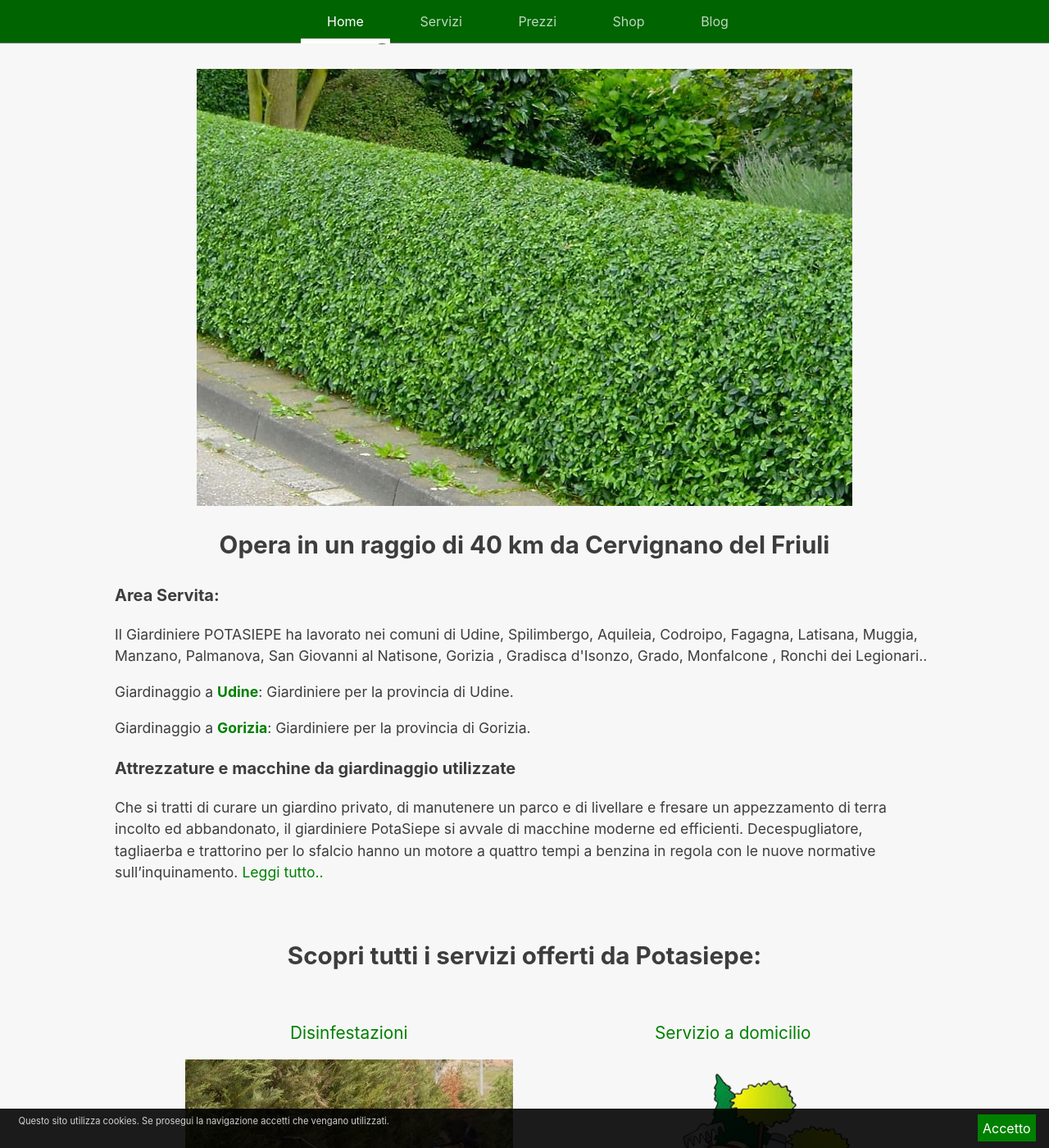
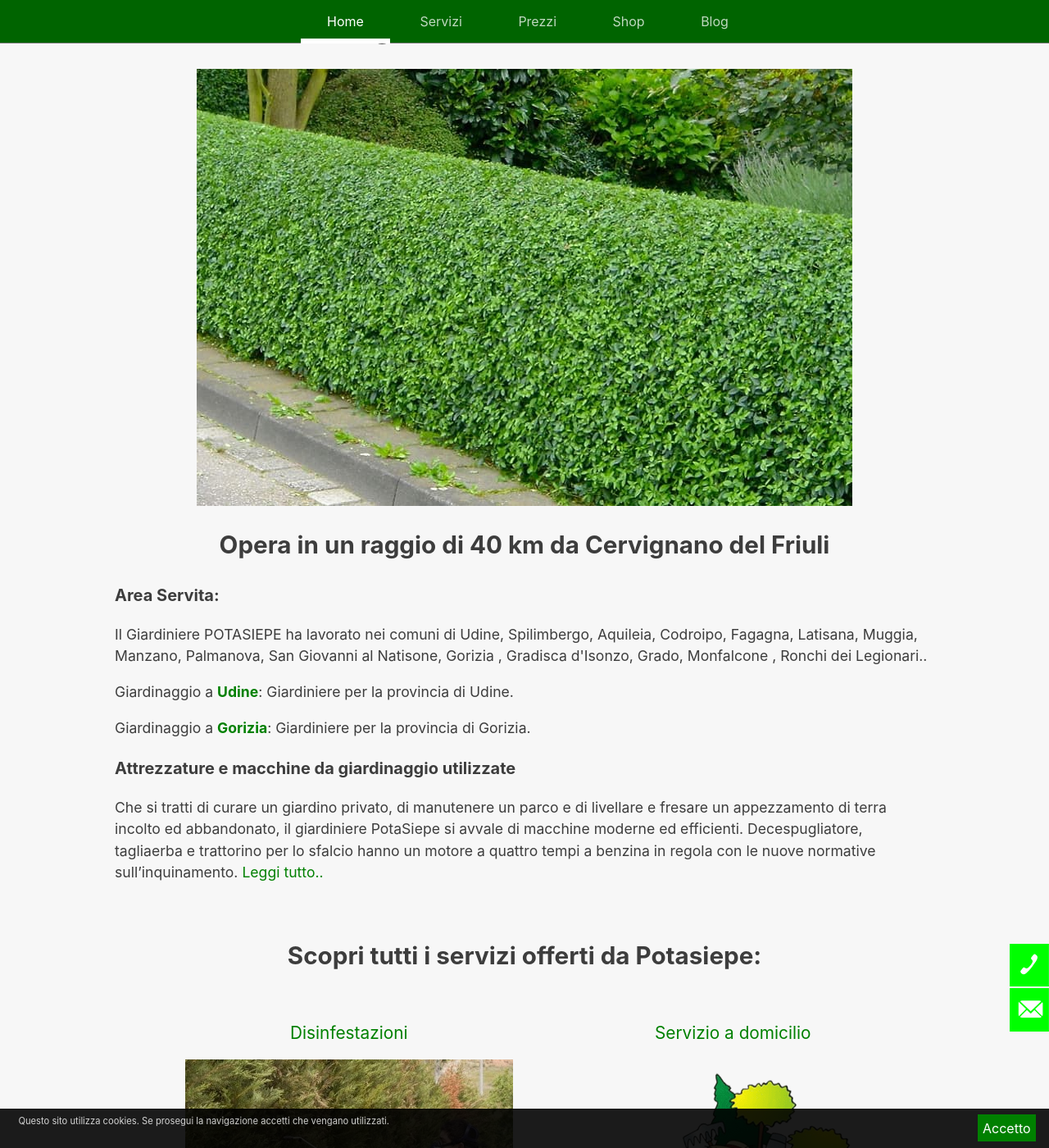
Before and after one commit to enricocaputo/potasiepe, a Jekyll site: the page built from pages/index.html, in a window 1280 px wide and 1400 px high, scrolled down 391 px. Shown: the whole window at 82% size. Built offline with Jekyll 4.4.1, drawn with Linux system fonts in a browser that asks for light colours.

Commit message:
Update _sidebar-shortcuts.scss
row 22 modified margin-bottom:140px > to > bottom:140px

```diff
--- a/_sass/_sidebar-shortcuts.scss
+++ b/_sass/_sidebar-shortcuts.scss
@@ -19,7 +19,7 @@
 @media screen and (min-height:800px) {
  .sidebarShortcuts {
   top:auto;
-  margin-bottom:140px;
+  bottom:140px;
  }
 }
 @media only screen and (max-width: 600px) {
```
